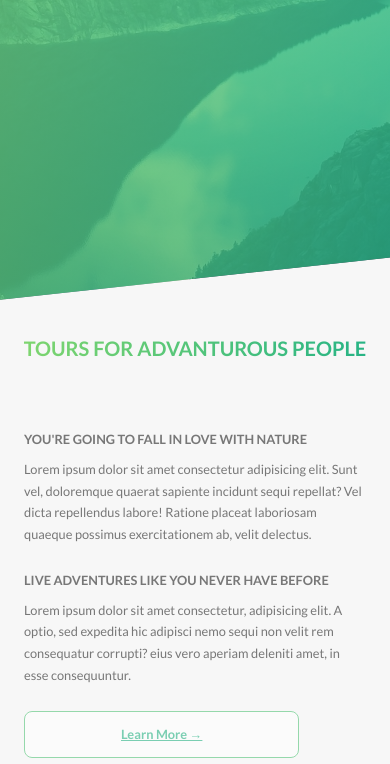
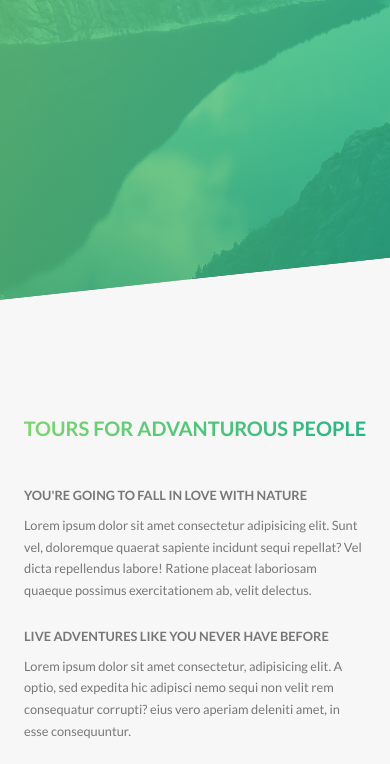
Before and after one commit to MoathDawahreh/advanced-css-nature, a website: page index.html in a window 390 px wide. Shown: the part 502-1266 px from the top of the page. Drawn offline with Linux system fonts and the light colour scheme.

Commit message:
complete working on responsive/ mobile/tabs

```diff
--- a/saas/base/_utilities.scss
+++ b/saas/base/_utilities.scss
@@ -4,9 +4,15 @@
 
 .u-margin-bottom-big {
   margin-bottom: 8rem !important ;
+  @include respond(tab-port) {
+    margin-bottom: 5rem !important ;
+  }
 }
 .u-margin-bottom-mid {
   margin-bottom: 4rem !important ;
+  @include respond(tab-port) {
+    margin-bottom: 3rem !important ;
+  }
 }
 
 .u-margin-bottom-small {
--- a/saas/components/_composition.scss
+++ b/saas/components/_composition.scss
@@ -9,24 +9,43 @@
     transition: all 0.4s ease-in-out;
     outline-offset: 1rem;
 
+    @include respond(tab-port) {
+      float: left;
+      position: relative;
+      width: 33.333333%;
+    }
 
     &--p1 {
       left: 0;
       top: -2rem;
+      @include respond(tab-port) {
+        top: 0;
+        transform: scale(1.2);
+      }
     }
 
     &--p2 {
       right: 0;
       top: 2rem;
+      @include respond(tab-port) {
+        top: -1rem;
+        transform: scale(1.2);
+        z-index: 100;
+      }
     }
 
     &--p3 {
       left: 20%;
       top: 10rem;
+      @include respond(tab-port) {
+        top: 0;
+        left: 0;
+        transform: scale(1.1);
+      }
     }
 
     &:hover {
-            outline: 1rem solid rgba($color-primary,1);
+      outline: 1rem solid rgba($color-primary, 1);
       transform: scale(1.5) translateY(-10%);
       box-shadow: 0 2.5rem 4rem rgba($color-black, 0.5);
       z-index: 1;
@@ -36,8 +55,8 @@
 
     // }
   }
-    &:hover &__photo:not(:hover){ // when hover on a pic shrink the other ones
-        transform: scale(.9);
-
+  &:hover &__photo:not(:hover) {
+    // when hover on a pic shrink the other ones
+    transform: scale(0.9);
   }
 }
--- a/saas/components/_featuer-box.scss
+++ b/saas/components/_featuer-box.scss
@@ -6,7 +6,10 @@
   border-radius: 0.3rem;
   box-shadow: 0 1.5rem 4rem rgba($color-primary-light, 0.2);
   transition: all 0.3s ease-out;
-
+  @include respond(tab-port) {
+    padding: 2rem;
+    // font-size: 1.2rem;
+  }
   &__icon {
     font-size: 6rem;
     margin-bottom: 0.5rem;
@@ -19,6 +22,10 @@
     -webkit-background-clip: text;
     background-clip: text;
     color: transparent;
+    @include respond(tab-port) {
+      padding: 2rem;
+      // font-size: 1.2rem;
+    }
   }
   &:hover {
     transform: translateY(-2rem) scale(1.1);
--- a/saas/layout/_footer.scss
+++ b/saas/layout/_footer.scss
@@ -88,7 +88,7 @@
 
     @include respond(tab-port) {
       width: 100%;
-    float: none;
+      float: none;
     }
   }
 }
--- a/saas/pages/_home.scss
+++ b/saas/pages/_home.scss
@@ -2,6 +2,10 @@
   background-color: $color-gray-light;
   padding: 25rem 0;
   margin-top: -20vh;
+
+  @include respond(tab-port) {
+    padding: 35rem 0;
+  }
 }
 
 .section-features {
@@ -10,7 +14,7 @@
       rgba($color-primary-light, 0.8),
       rgba($color-primary-dark, 0.8)
     ),
-		url('../img/nat-4.jpg');
+    url("../img/nat-4.jpg");
   padding: 25rem 0;
   margin-top: -20vh;
   background-size: cover;
@@ -23,6 +27,9 @@
       2deg
     ); // because skewing the whole section up caused skewing the featuer-boxes as well we are skewwing it back so it goes normal
   }
+  @include respond(tab-port) {
+    padding: 15rem 0;
+  }
 }
 
 .section-tours {
@@ -30,13 +37,19 @@
   padding: 25rem 0 10rem 0;
   margin-top: -20vh;
   // position: relative;
+  @include respond(tab-port) {
+    padding: 20rem 0 5rem 0;
+  }
 }
 
 .section-stories {
   // background-color: $color-gray-light;
-	padding: 25rem 0;
+  padding: 15rem 0;
   margin-top: -20vh;
   position: relative;
+  @include respond(tab-port) {
+    padding: 10rem 0;
+  }
 }
 
 .section-book {
```
Also changed, not shown: css/style.css, 1 other file. Lines whose indentation alone changed are shown as unchanged.
